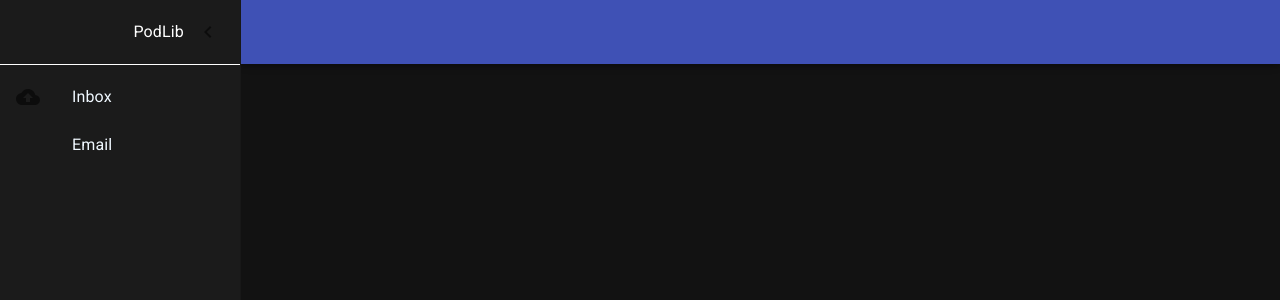
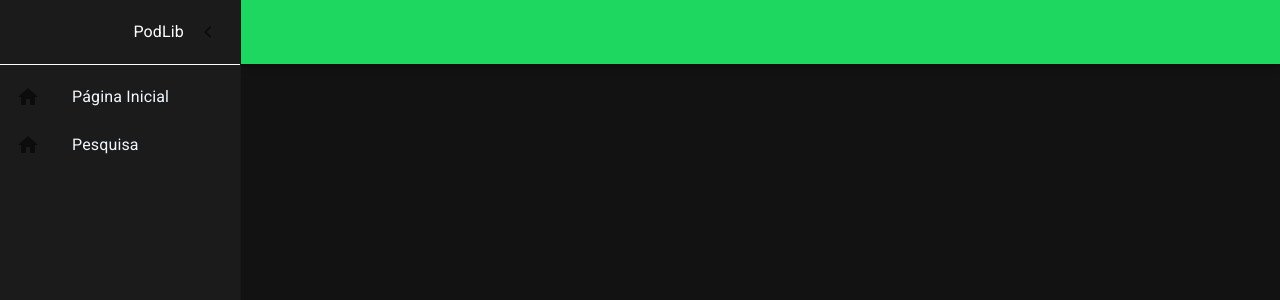
Before and after one commit to OthonBruck/PodLib-frontend, a React (Create React App) app: page / in a window 1280 px wide. Both pictures are taken after a click on the button "open drawer". Shown: the top 300 px of the page. Built offline with nearby package versions, Linux system fonts and the light colour scheme.

Commit message:
feat: Desenvolvimento de Rotas

```diff
--- a/package.json
+++ b/package.json
@@ -10,6 +10,7 @@
     "react": "^17.0.1",
     "react-dom": "^17.0.1",
     "react-hook-form": "^6.15.1",
+    "react-router-dom": "^5.2.0",
     "react-scripts": "4.0.2",
     "yup": "^0.32.9"
   },
--- a/src/App.js
+++ b/src/App.js
@@ -1,15 +1,16 @@
 import React from "react";
+import { BrowserRouter } from "react-router-dom";
+import AppRoutes from "./AppRoutes";
 import Drawer from "./components/Drawer/index";
-import Pesquisa from "./components/Pesquisa";
-import PodcastCard from "./components/PodcastCard/index";
-import PodcastWrapper from "./components/PodcastWrapper/index";
 
 function App() {
   return (
-    <div className="App">
-      <Drawer>
-        <PodcastWrapper lista={null} />
-      </Drawer>
+    <div>
+      <BrowserRouter>
+        <Drawer>
+          <AppRoutes />
+        </Drawer>
+      </BrowserRouter>
     </div>
   );
 }
--- /dev/null
+++ b/src/AppRoutes.jsx
@@ -0,0 +1,20 @@
+import React from "react";
+import { Route, Switch } from "react-router-dom";
+import ROUTES from "./routes";
+
+const AppRoutes = () => {
+  return (
+    <Switch>
+      {ROUTES.map((element) => (
+        <Route
+          key={element.path}
+          path={element.path}
+          exact={element.exact}
+          component={element.component}
+        />
+      ))}
+    </Switch>
+  );
+};
+
+export default AppRoutes;
--- a/src/components/Drawer/index.js
+++ b/src/components/Drawer/index.js
@@ -14,6 +14,7 @@ import ChevronRightIcon from "@material-ui/icons/ChevronRight";
 import MenuIcon from "@material-ui/icons/Menu";
 import clsx from "clsx";
 import React, { useState } from "react";
+import { Link } from "react-router-dom";
 import MENU from "../../utils/constants/menu";
 import { useStyles } from "./styles";
 
@@ -33,6 +34,7 @@ export default function PersistentDrawerLeft({ children }) {
   return (
     <div className={classes.root}>
       <AppBar
+        style={{ backgroundColor: "#1ED760" }}
         position="fixed"
         className={clsx(classes.appBar, {
           [classes.appBarShift]: open,
@@ -77,10 +79,12 @@ export default function PersistentDrawerLeft({ children }) {
         <Divider className={classes.divider} />
         <List style={{ color: "aliceblue" }}>
           {MENU.map((item, index) => (
-            <ListItem button key={item.title}>
-              <ListItemIcon>{item.icon}</ListItemIcon>
-              <ListItemText primary={item.title} />
-            </ListItem>
+            <Link to={item.path} className={classes.link}>
+              <ListItem button key={item.title}>
+                <ListItemIcon>{item.icon}</ListItemIcon>
+                <ListItemText primary={item.title} />
+              </ListItem>
+            </Link>
           ))}
         </List>
       </Drawer>
--- a/src/components/Drawer/styles.js
+++ b/src/components/Drawer/styles.js
@@ -66,4 +66,8 @@ export const useStyles = makeStyles((theme) => ({
   divider: {
     backgroundColor: "white",
   },
+  link: {
+    textDecoration: "none",
+    color: "aliceblue",
+  },
 }));
--- a/src/components/PodcastCard/index.js
+++ b/src/components/PodcastCard/index.js
@@ -1,19 +1,7 @@
 import { Card, CardContent, Grid, Typography } from "@material-ui/core";
 import React, { Fragment, useEffect, useState } from "react";
-import { endpoints } from "../../services/endpoints";
-import api from "../../services/api";
 
-export default function PodcastCard() {
-  // const [cast, setCast] = useState([]);
-
-  // useEffect(() => {
-  //   const fetchCast = async () => {
-  //     const response = await api.get(endpoints.getAllPodcast);
-  //     console.log(response);
-  //   };
-  //   fetchCast();
-  // }, []);
-
+export default function PodcastCard({ data }) {
   return (
     <div>
       <Fragment>
@@ -24,16 +12,11 @@ export default function PodcastCard() {
             <Typography>PODCAST</Typography>
             <Grid item xs={12}>
               <Typography variant="h5" component="h2">
-                titulo
+                {data.title}
               </Typography>
             </Grid>
             <Grid item xs={12}>
-              <h1>IMAGEM</h1>
-            </Grid>
-            <Grid item xs={12}>
-              <Typography variant="body2" component="p">
-                SEGUIDORES
-              </Typography>
+              <img src={data.img}></img>
             </Grid>
           </CardContent>
         </Card>
--- a/src/components/PodcastWrapper/index.js
+++ b/src/components/PodcastWrapper/index.js
@@ -9,8 +9,6 @@ import { useStyles } from "./styles";
 export default function CardWrapper({ lista }) {
   const classes = useStyles();
 
-  const resto = lista && lista.length % 4;
-
   return (
     <Fragment>
       <ul className={classes.lista}>
@@ -18,7 +16,7 @@ export default function CardWrapper({ lista }) {
           lista.map((result) => {
             return (
               <div className={classes.items}>
-                <PodcastCard />
+                <PodcastCard data={result} />
               </div>
             );
           })}
--- a/src/pages/Home/index.js
+++ b/src/pages/Home/index.js
@@ -1,10 +1,24 @@
-import React from "react";
+import React, { useCallback, useEffect, useState } from "react";
 import Pesquisa from "../../components/Pesquisa/index";
+import api from "../../services/api";
+import { endpoints } from "../../services/endpoints";
+import PodcastWrapper from "../../components/PodcastWrapper/index";
 
 export default function Home() {
+  const [cast, setCast] = useState([]);
+
+  const fetchCast = useCallback(async () => {
+    const response = await api.get(endpoints.buscarPodcast("search=nerd"));
+    setCast(response.data);
+  }, []);
+
+  useEffect(() => {
+    fetchCast();
+  }, [fetchCast]);
+
   return (
     <div>
-      <Pesquisa />
+      <PodcastWrapper lista={cast} />
     </div>
   );
 }
--- /dev/null
+++ b/src/routes/index.js
@@ -0,0 +1,11 @@
+import ROUTES_NAME from "../utils/constants/routes-name";
+
+const ROUTES = [
+  {
+    path: ROUTES_NAME.HOME,
+    exact: true,
+    component: require("../pages/Home").default,
+  },
+];
+
+export default ROUTES;
--- a/src/utils/constants/menu.js
+++ b/src/utils/constants/menu.js
@@ -1,14 +1,16 @@
-import { IconButton } from "@material-ui/core";
-import CloudUploadIcon from "@material-ui/icons/CloudUpload";
+import ROUTES_NAME from "./routes-name";
+import HomeIcon from "@material-ui/icons/Home";
 
 const MENU = [
   {
-    title: "Inbox",
-    icon: <CloudUploadIcon />,
+    path: ROUTES_NAME.HOME,
+    icon: <HomeIcon />,
+    title: "Página Inicial",
   },
   {
-    title: "Email",
-    icon: <IconButton />,
+    path: ROUTES_NAME.Pesquisa,
+    icon: <HomeIcon />,
+    title: "Pesquisa",
   },
 ];
 
--- /dev/null
+++ b/src/utils/constants/routes-name.js
@@ -0,0 +1,5 @@
+const ROUTES_NAME = {
+  HOME: "/home",
+};
+
+export default ROUTES_NAME;
```
Also changed, not shown: 1 other file (tests, documents, lock files or other folders).
